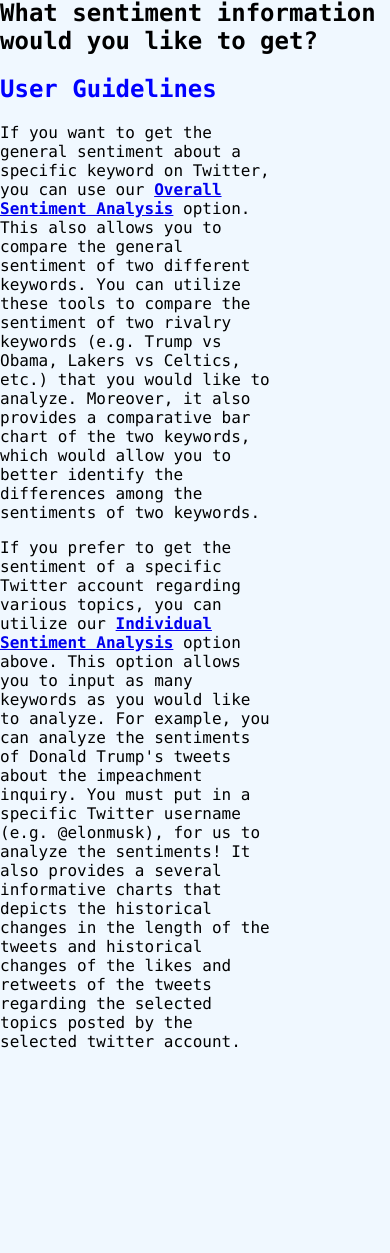
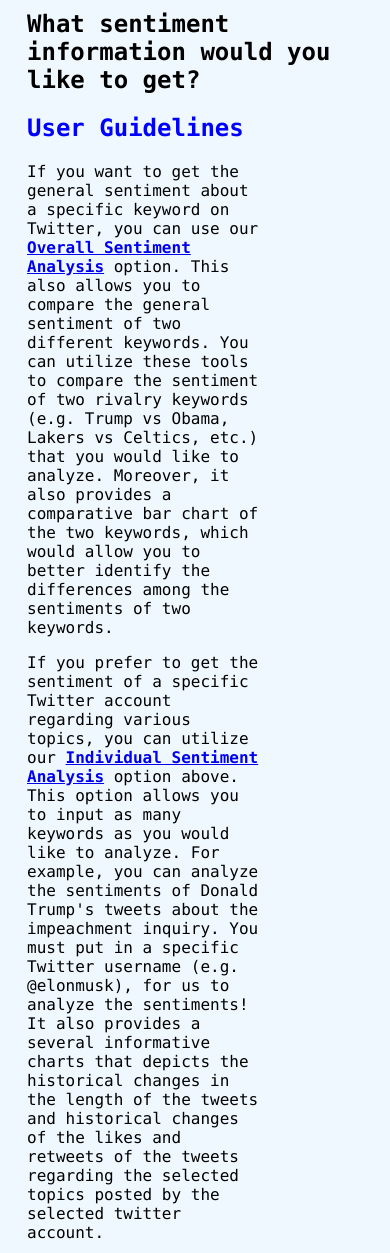
Before and after one commit to azahiri/Project-Arteen-Jenny, a Flask app: page / in a window 390 px wide. Shown: the part 722-1975 px from the top of the page. Before the commit the page ends 1770 px from the top, so only its background shows below. Run offline with Flask 2, Linux system fonts and the light colour scheme.

Commit message:
Update style.css

```diff
--- a/static/css/style.css
+++ b/static/css/style.css
@@ -13,9 +13,14 @@
 
 @media only screen and (max-width: 600px) {
     body {
-       padding: 0;
-       margin-left: 0;
-       margin-right: 0;
+        padding: 3px 3px;
+        margin-left: 24px;
+        margin-right: 24px;
+    }
+    input {
+        width: 1%;
+        padding: 2px 4px;
+        margin: 1.5px 0;
     }
  }
 
```
